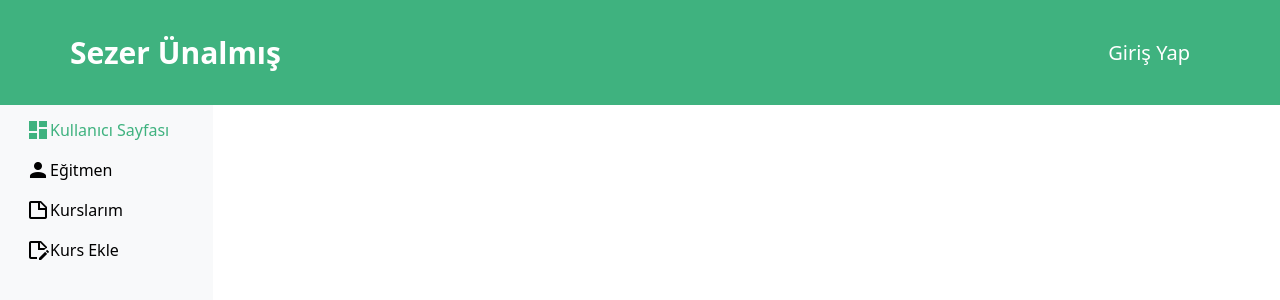
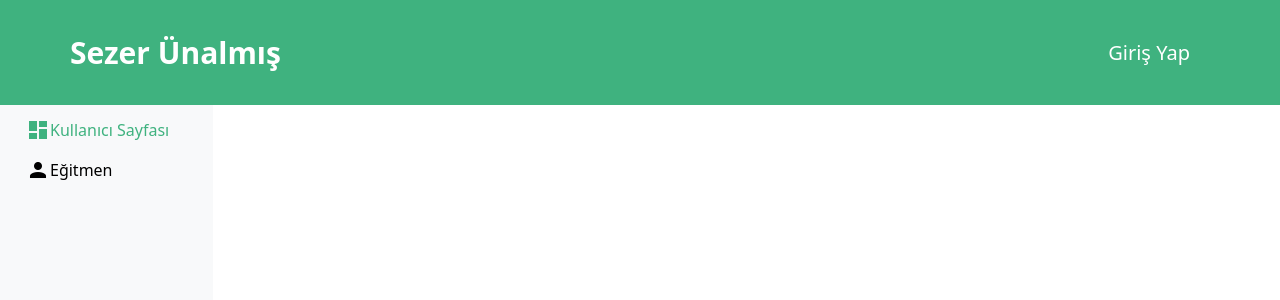
Before and after one commit to Sezer5/VueCourseProject, a Vue app: page /user/dashboard in a window 1280 px wide. Shown: the top 300 px of the page. Built offline with nearby package versions, Linux system fonts and the light colour scheme; no server answers; what vue-toast-notification would draw is missing.

Commit message:
Sidebar kısmında görünürlük veya görünmezlik kısmı firebase'den çekilerek gösterildi yetkiye göre

```diff
--- a/src/components/user/dashboard/MainPage.vue
+++ b/src/components/user/dashboard/MainPage.vue
@@ -17,13 +17,13 @@
                             </router-link>
                         </li>
                         <li class="nav-item">
-                            <router-link class="nav-link" :to="{name:'courses'}">
+                            <router-link class="nav-link" :to="{name:'courses'}" v-if="userStore.user.isAdmin">
                                 <v-icon icon="mdi-note-outline"/>
                                 <span>Kurslarım</span>
                             </router-link>
                         </li>
                         <li class="nav-item">
-                            <router-link class="nav-link" :to="{name:'courses_add'}">
+                            <router-link class="nav-link" :to="{name:'courses_add'}" v-if="userStore.user.isAdmin">
                                 <v-icon icon="mdi-note-edit-outline"/>
                                 <span>Kurs Ekle</span>
                             </router-link>
@@ -43,4 +43,8 @@
 </template>
 
 <script setup>
+import {useUserStore} from '@/stores/user';
+
+const userStore = useUserStore()
+
 </script>
```
